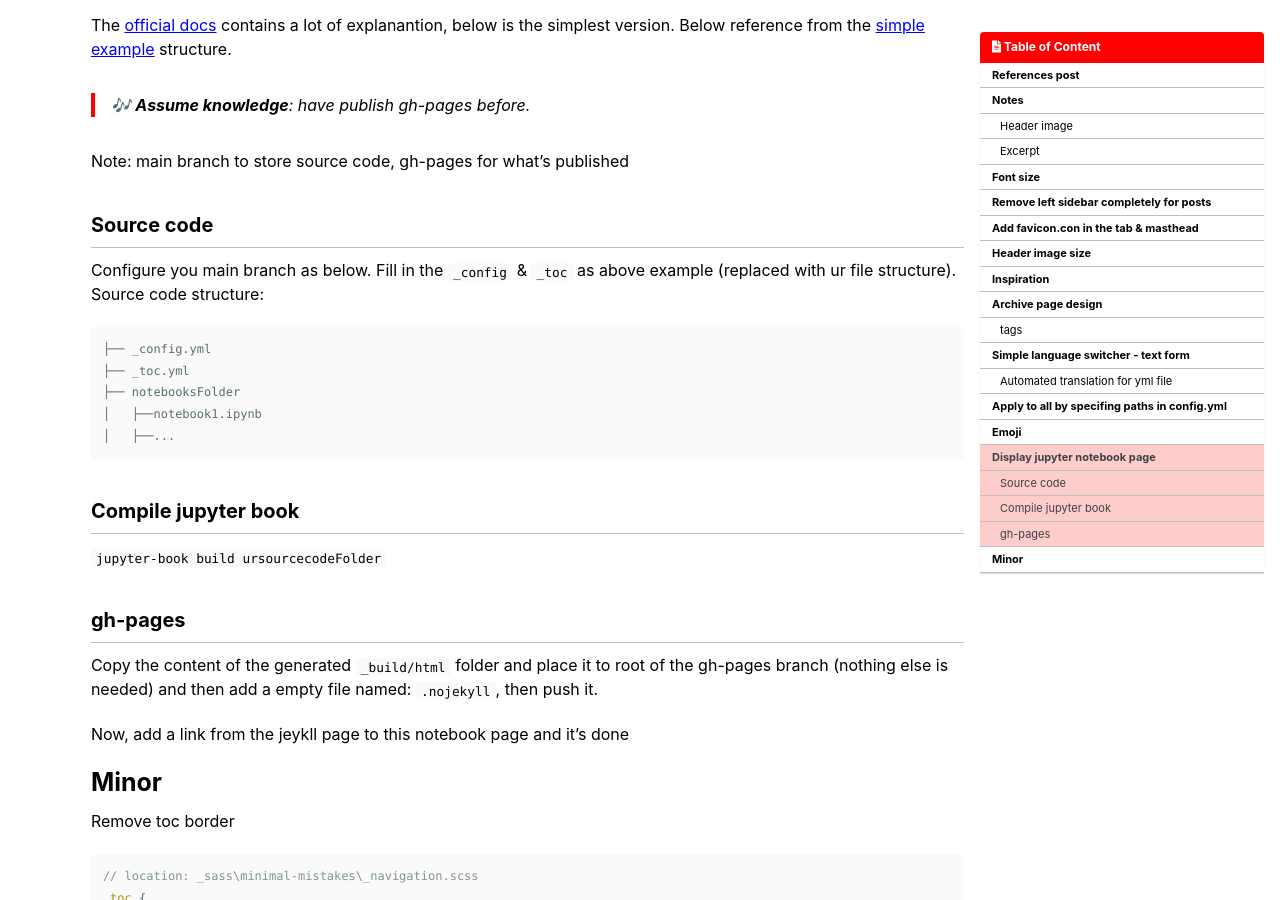
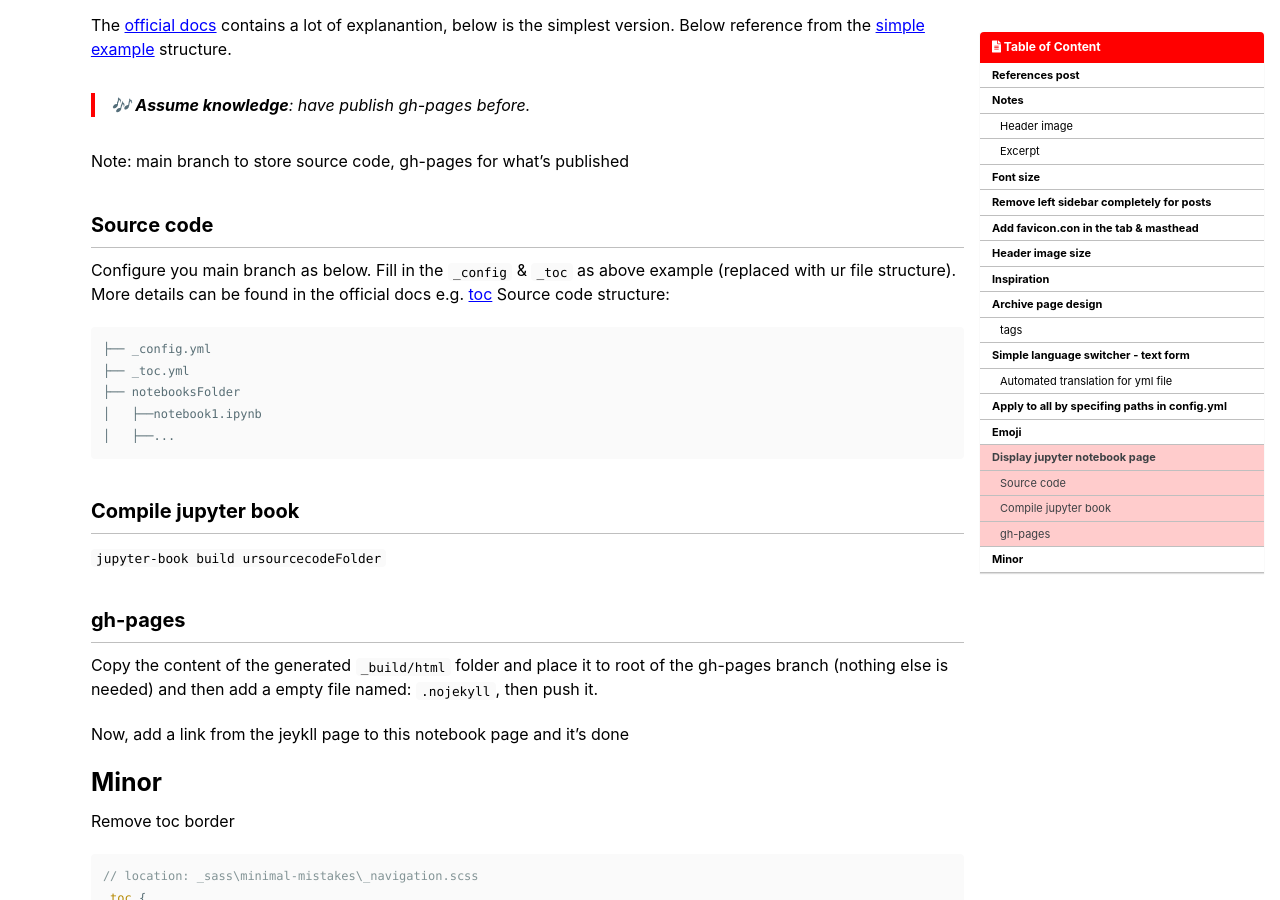
Before and after one commit to postsent/postsent.github.io, a Jekyll site: the page built from _posts/jeykll/2021-12-11-Jekyll-custom.md, in a window 1280 px wide and 900 px high, scrolled down 5723 px. Built offline with Jekyll 4.4.1, drawn with Linux system fonts in a browser that asks for light colours; cached includes are drawn as plain includes; emoji names are drawn with the system emoji font; comment, search, counter and statistics services are not loaded.

Commit message:
update jupyter book guide

````diff
--- a/_posts/jeykll/2021-12-11-Jekyll-custom.md
+++ b/_posts/jeykll/2021-12-11-Jekyll-custom.md
@@ -243,6 +243,7 @@ Note: main branch to store source code, gh-pages for what's published
 ## Source code
 Configure you main branch as below.
 Fill in the ``_config`` & ``_toc`` as above example (replaced with ur file structure).
+More details can be found in the official docs e.g. [toc](https://jupyterbook.org/customize/toc.html)
 Source code structure:
 ```
 ├── _config.yml
````
